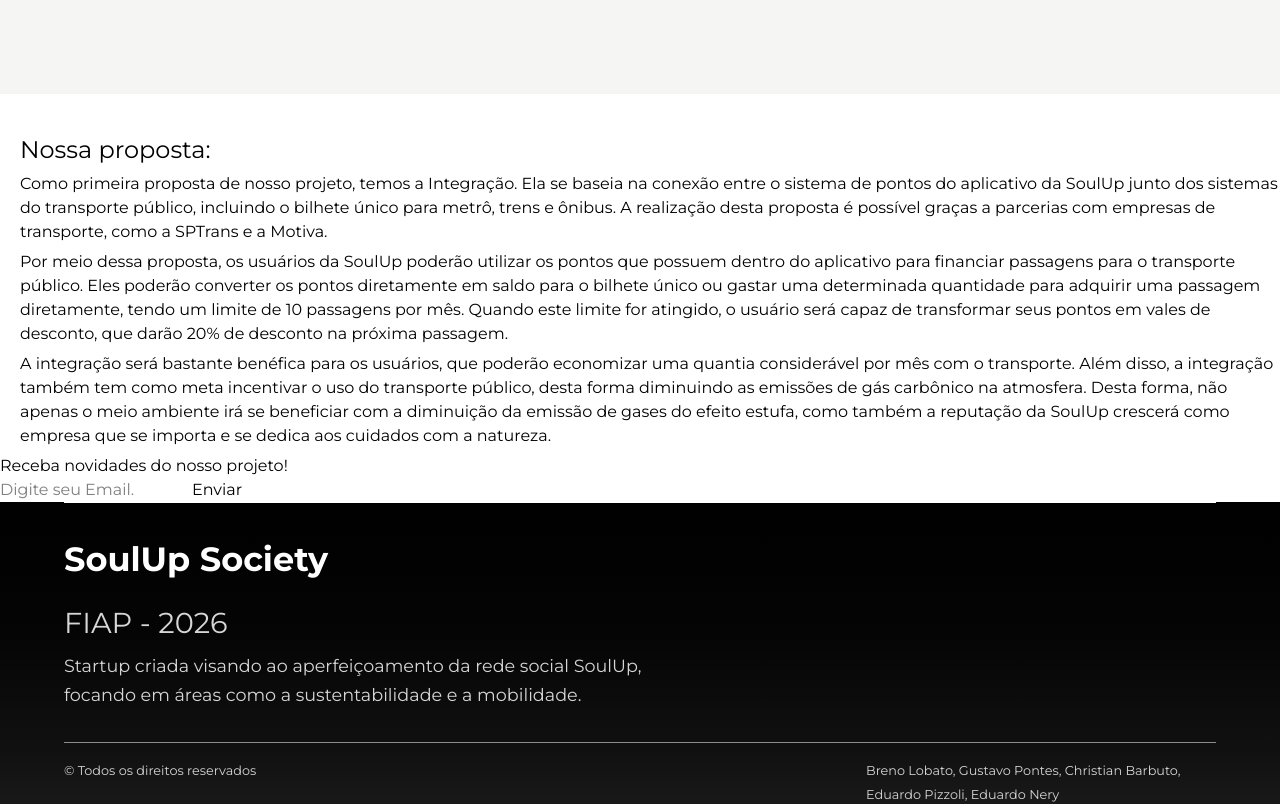
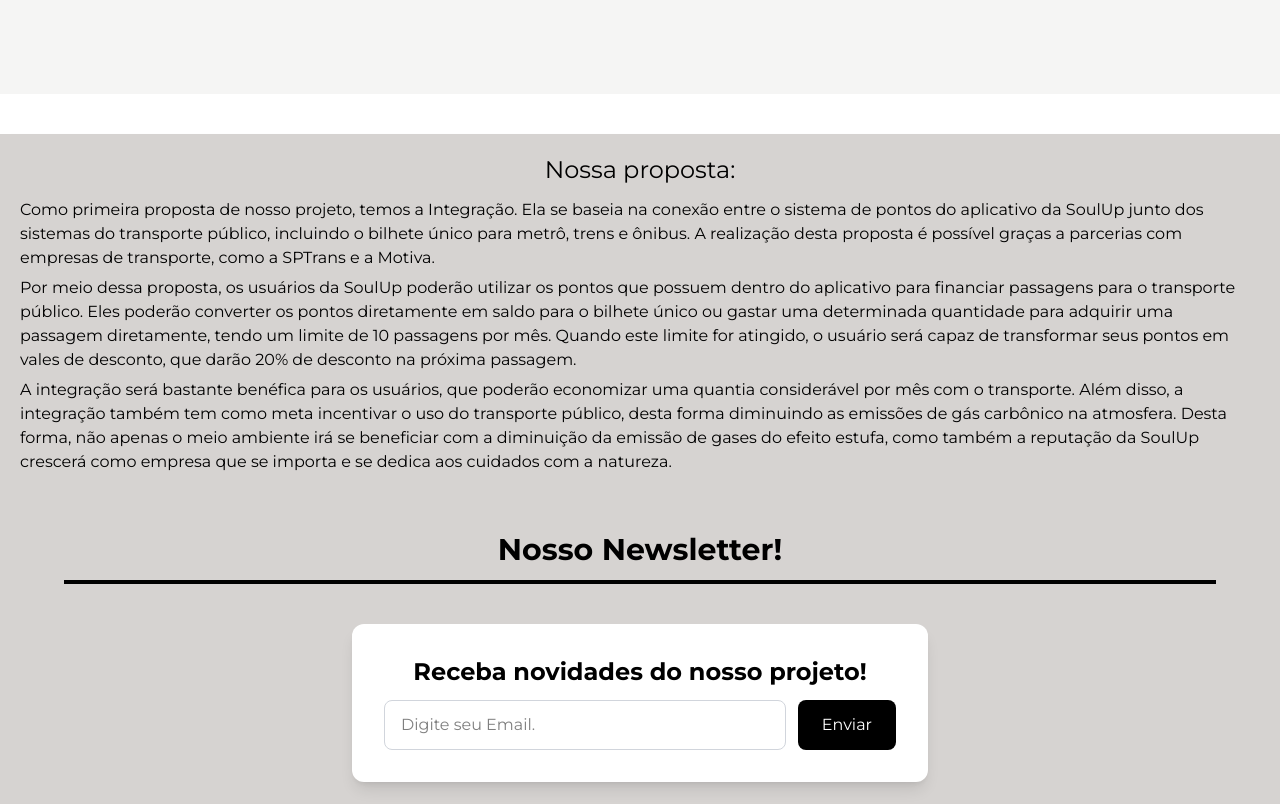
Before and after one commit to SoulUp-Society-Trabalhos/1--Challenge-2--semestre, a React (Vite) app in the folder soulup-society/: page /proposta in a window 1280 px wide. Shown: the part 740-1544 px from the top of the page. Built offline with nearby package versions, Linux system fonts and the light colour scheme.

Commit message:
feat: comecei a formatção da aba proposta1 e adicionei o setor newsletter

```diff
--- a/soulup-society/src/routes/Proposta/index.tsx
+++ b/soulup-society/src/routes/Proposta/index.tsx
@@ -1,4 +1,4 @@
-export default function Proposta(){
+export default function Proposta() {
   return (
     <main className="conteudo">
       <section className="min-h-[90vh] bg-stone-100 font-montserrat flex flex-col items-center justify-center">
@@ -17,8 +17,8 @@
       </section>
 
       <section className="">
-        <div className="mt-10! ml-5!">
-            <p className="text-2xl ">Nossa proposta:</p>
+        <div className="mt-10! bg-stone-300 p-5! shadow-lg">
+          <p className="text-2xl text-center mb-3!">Nossa proposta:</p>
           <p className="text-base mb-1.5! mt-1.5!">
             Como primeira proposta de nosso projeto, temos a Integração. Ela se baseia na conexão entre o sistema de pontos do aplicativo da SoulUp junto dos sistemas do transporte público, incluindo o bilhete único para metrô, trens e ônibus. A realização desta proposta é possível graças a parcerias com empresas de transporte, como a SPTrans e a Motiva.
           </p>
@@ -30,8 +30,16 @@
           </p>
         </div>
       </section>
-      <section className="newsletter">
-        <h2>Receba novidades do nosso projeto!</h2>
+
+      <div className="py-8 px-[5%]! min-h-[30vh] bg-stone-300">
+        <h2 className="text-3xl text-center font-bold border-b-4 border-black pb-3! mb-5!">
+          Nosso Newsletter!
+        </h2>
+        <div className="mt-10! flex justify-center">
+          <section className="bg-white text-black p-8! rounded-xl shadow-lg w-full max-w-xl">
+            <h2 className="text-2xl font-bold text-center mb-3!">
+              Receba novidades do nosso projeto!
+            </h2>
             <dialog id="modal">
               <button aria-label="Fechar a Janela" id="btnFecharModal">
                 X
@@ -45,21 +53,28 @@
                 <label htmlFor="idEmail" className="sr-only">
                   Email
                 </label>
-            <div className="container__newsletter">
+                <div className="flex gap-3">
                   <input
                     type="email"
                     id="idEmail"
                     name="email"
+                    className="flex-1 border border-gray-300 rounded-lg px-4! py-3! text-black outline-none focus:border-black"
                     placeholder="Digite seu Email."
                     required
                   />
-              <button type="submit" id="btnEnviar">
+                  <button
+                    type="submit"
+                    id="btnEnviar"
+                    className="bg-black text-white px-6! py-3! rounded-lg hover:bg-gray-800"
+                  >
                     Enviar
                   </button>
                 </div>
               </fieldset>
             </form>
           </section>
+        </div>
+      </div>
     </main>
-    )
+  );
 }
```
Lines whose indentation alone changed are shown as unchanged.
